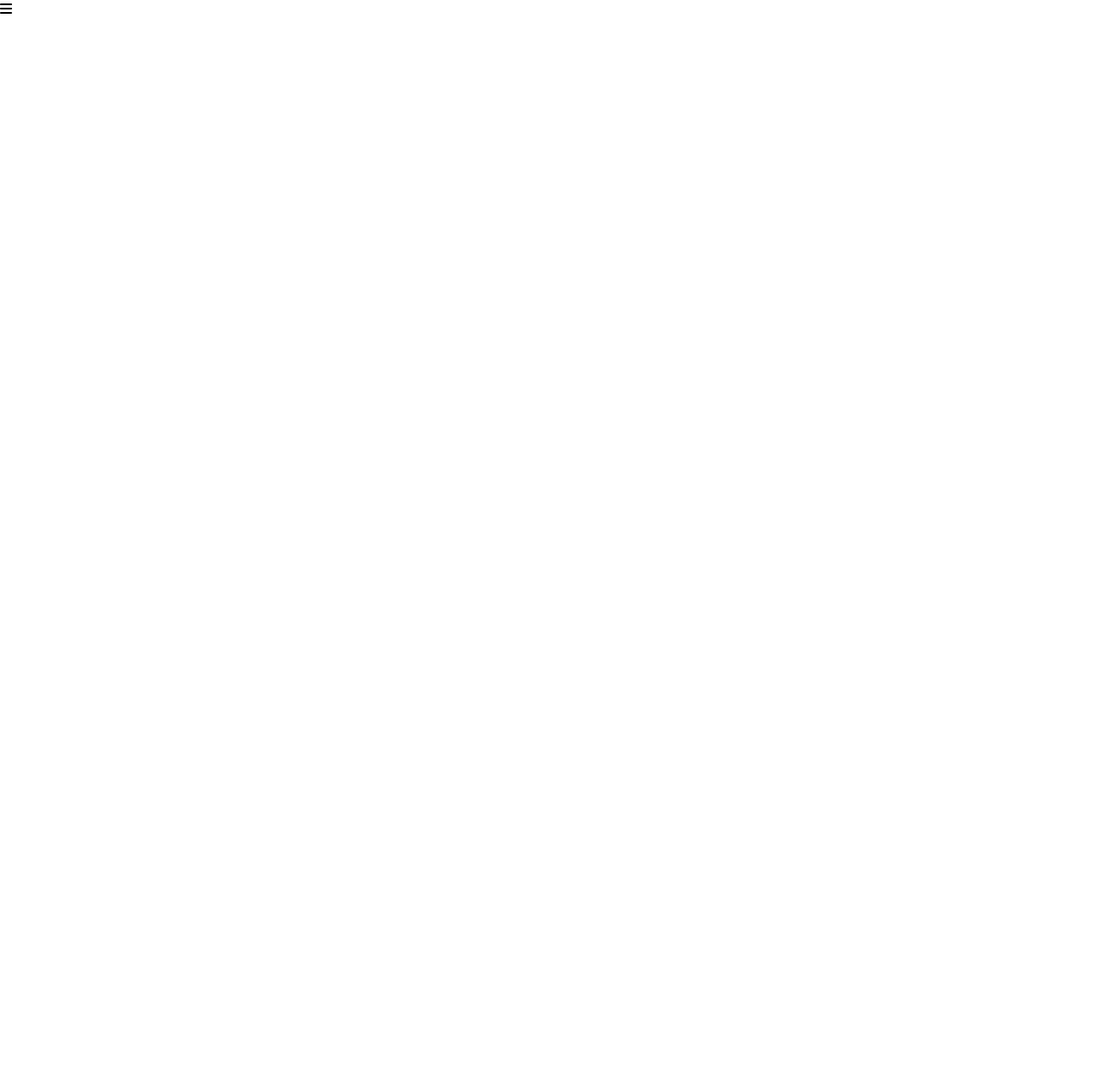
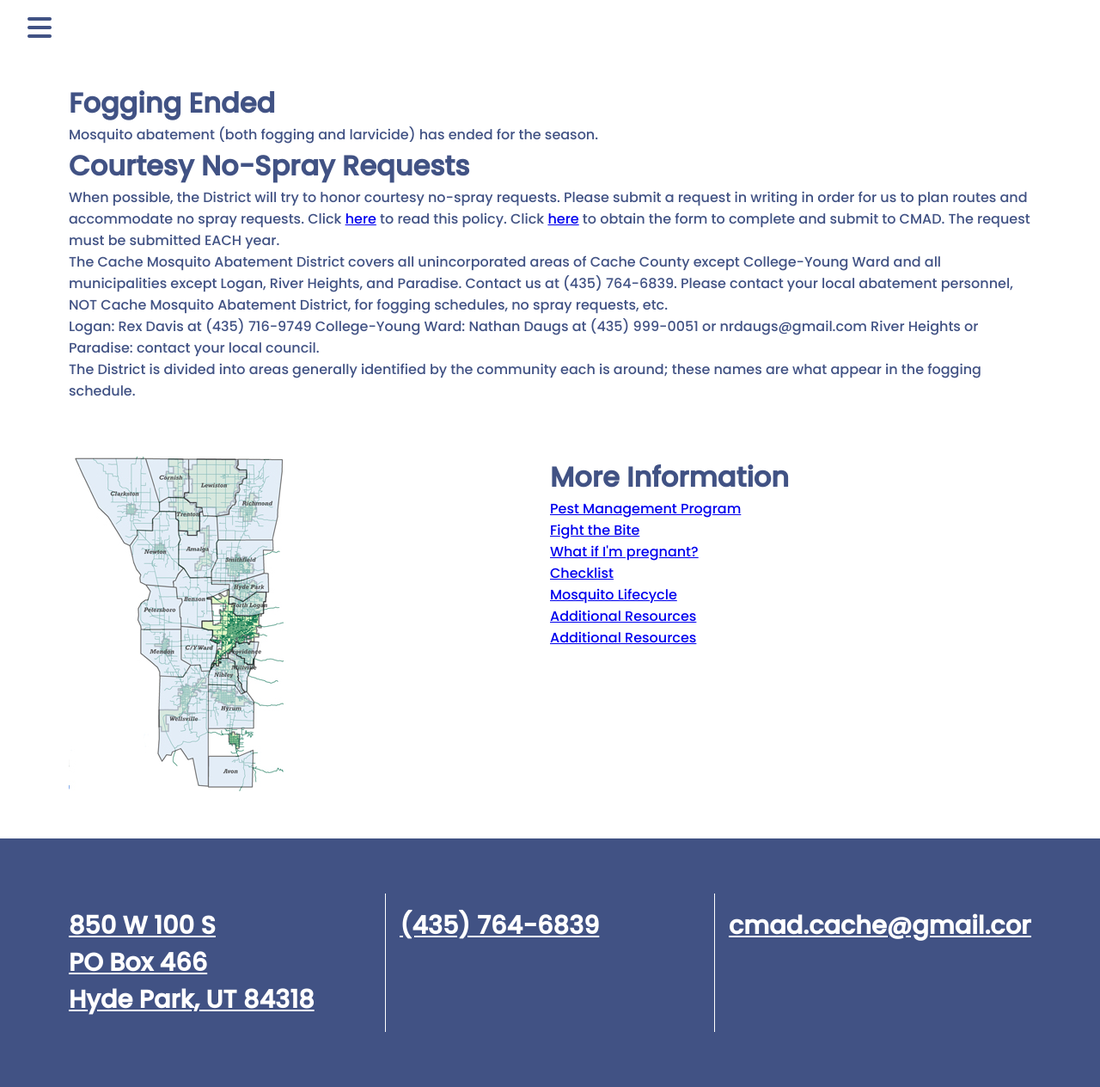
Before and after one commit to marmikmewada/CMADTEST, a plain HTML site: page CMAD/Fogging.html in a window 1280 px wide. Shown: the whole page at 86% size. Before the commit the page ends 800 px from the top, so only its background shows below. Drawn offline with Linux system fonts and the light colour scheme.

Commit message:
Add files via upload

```diff
--- a/CMAD/Fogging.css
+++ b/CMAD/Fogging.css
@@ -125,4 +125,117 @@
     grid-row: 1/2;
     z-index: 1;
 }
+
+.section > .top {
+    display: flex;
+    align-items: center;
+    padding: 1rem 0;
+  }
+  .section > .top > i {
+    font-size: 2em;
+    margin-left: 1em;
+    color: var(--heading-color);
+  }
+  /*  top ends  */
+
+  /* section body starts  */
+  .body{
+    padding: 2rem 5em;
+  }
+  .body h1,p{
+    color: var(--heading-color);
+  }
+
+  .map{
+    padding: 2rem 5em;
+    display: grid;
+    grid-template-columns: 1fr 1fr;
+    grid-template-rows:1fr;
+  }
+
+  .right h1{
+    color: var(--heading-color);
+  }
+  /* section body ends  */
+
+
 /* section ends above  */
+.footer {
+  padding: 4rem;
+  background-color: var(--heading-color);
+  display: grid;
+  grid-template-columns: 1fr 1fr 1fr;
+  margin-top: 1em;
+}
+.footer > div:nth-child(2) {
+  border-left: 1px solid white;
+  border-right: 1px solid white;
+}
+.footer > div {
+  padding: 1em;
+}
+.footer > div > h1 {
+  color: var(--color1);
+  text-decoration: underline;
+  font-size: 1.8em;
+}
+.footer > .address {
+  grid-column: 1/2;
+}
+.footer > .phone {
+  grid-column: 2/3;
+}
+.footer > .email {
+  grid-column: 3/-1;
+}
+
+
+@media only screen and (max-width: 1150px) {
+    .container>.navbar {
+        width: 40%;
+      }
+
+      .footer {
+        display: grid;
+        grid-template-columns: 1fr;
+        grid-template-rows: 1fr 1fr 1fr;
+      }
+      .footer > .address {
+        grid-row: 1/2;
+        grid-column: 1/2;
+      }
+      .footer>div>h1{
+        font-size: 1.2em;
+      }
+      .footer > div:nth-child(2) {
+        border-top: 1px solid white;
+        border-bottom: 1px solid white;
+        border-left: none;
+        border-right: none;
+      }
+      .footer > .phone {
+        grid-row: 2/3;
+        grid-column: 1/2;
+
+      }
+      .footer > .email {
+        grid-row: 3/-1;
+        grid-column: 1/2;
+      }
+
+      .map{
+        display: grid;
+        grid-template-columns: repeat(1, 1fr);
+        grid-template-rows: repeat(2,1fr);
+      }
+
+}
+
+@media only screen and (max-width: 577px) {
+    .container>.navbar{
+      width: 80%;
+    }
+    .body, .map{
+        padding: 2rem 1rem;
+    }
+}
--- a/CMAD/Fogging.html
+++ b/CMAD/Fogging.html
@@ -14,7 +14,6 @@
     <title>CMAD</title>
   </head>
   <body>
-
     <!-- container starts here  -->
     <div class="container">
       <!-- navbar starts  -->
@@ -37,9 +36,76 @@
       <!-- navbar ends  -->
       <!-- section starts  -->
       <div class="section">
+        <div class="top">
           <i id="menu-icon" class="fa-solid fa-bars"></i>
         </div>
+
+        <div class="body">
+          <h1>Fogging Ended</h1>
+          <p>
+            Mosquito abatement (both fogging and larvicide) has ended for the
+            season.
+          </p>
+          <h1>Courtesy No-Spray Requests</h1>
+          <p>
+            When possible, the District will try to honor courtesy no-spray
+            requests. Please submit a request in writing in order for us to plan
+            routes and accommodate no spray requests. Click <span><a href="https://www.cachemosquito.com/pdf/policies/nospray_policy.pdf">here</a></span> to read this
+            policy. Click <span><a href="https://www.cachemosquito.com/pdf/nospray-form.pdf">here</a></span> to obtain the form to complete and submit to
+            CMAD. The request must be submitted EACH year.
+          </p>
+          <p>
+            The Cache Mosquito Abatement District covers all unincorporated
+            areas of Cache County except College-Young Ward and all
+            municipalities except Logan, River Heights, and Paradise. Contact us
+            at (435) 764-6839. Please contact your local abatement personnel,
+            NOT Cache Mosquito Abatement District, for fogging schedules, no
+            spray requests, etc.
+          </p>
+          <p>
+            Logan: Rex Davis at (435) 716-9749 College-Young Ward: Nathan Daugs
+            at (435) 999-0051 or nrdaugs@gmail.com River Heights or Paradise:
+            contact your local council.
+          </p>
+          <p>
+            The District is divided into areas generally identified by the
+            community each is around; these names are what appear in the fogging
+            schedule.
+          </p>
+        </div>
+        <div class="map">
+          <div class="left">
+            <img src="/images/zones.jpg" alt="map">
+          </div>
+          <div class="right">
+            <h1>More Information
+            </h1>
+            <p><span><a href="https://www.cachemosquito.com/pdf/IPM-2021.pdf">Pest Management Program</a></span></p>
+            <p><span><a href="https://www.cachemosquito.com/pdf/Fight_the_Bite.pdf">Fight the Bite</a></span></p>
+            <p><span><a href="https://www.cachemosquito.com/pdf/pregnant.pdf">What if I'm pregnant?</a></span></p>
+            <p><span><a href="https://www.cachemosquito.com/pdf/checklist.pdf">Checklist</a></span></p>
+            <p><span><a href="https://www.mosquito.org/page/lifecycle">Mosquito Lifecycle</a></span></p>
+            <p><span><a href="https://www.cachemosquito.com/resources.html">Additional Resources</a></span></p>
+            <p><span><a href="https://www.cachemosquito.com/policies.html">Additional Resources</a></span></p>
+          </div>
+        </div>
+        <div class="details"></div>
+      </div>
       <!-- section ends  -->
+      <div class="footer">
+        <div class="address">
+          <h1>850 W 100 S</h1>
+          <h1>PO Box 466</h1>
+          <h1>Hyde Park, UT 84318</h1>
+        </div>
+        <div class="phone">
+          <h1>(435) 764-6839</h1>
+        </div>
+        <div class="email">
+          <h1>cmad.cache@gmail.com</h1>
+        </div>
+      </div>
+      <!-- footer ends  -->
     </div>
     <!-- container ends  -->
 
```
Lines whose indentation alone changed are shown as unchanged.
